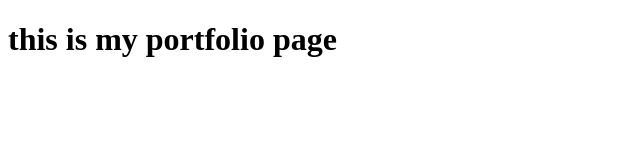
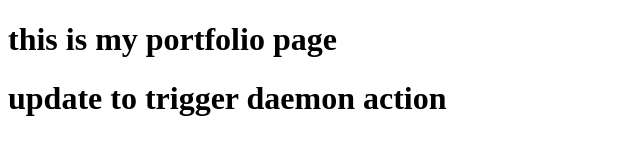
Before and after one commit to ramakc153/portfolio, a plain HTML site: page static/index.html in a window 1280 px wide. Shown: the whole page, without its empty margins (0-640 px from the left). Drawn offline with Linux system fonts and the light colour scheme.

Commit message:
feat (index): add text to trigger gh actions

```diff
--- a/static/index.html
+++ b/static/index.html
@@ -7,5 +7,6 @@
 </head>
 <body>
     <h1>this is my portfolio page</h1>
+    <h1>update to trigger daemon action</h1>
 </body>
 </html>
```
